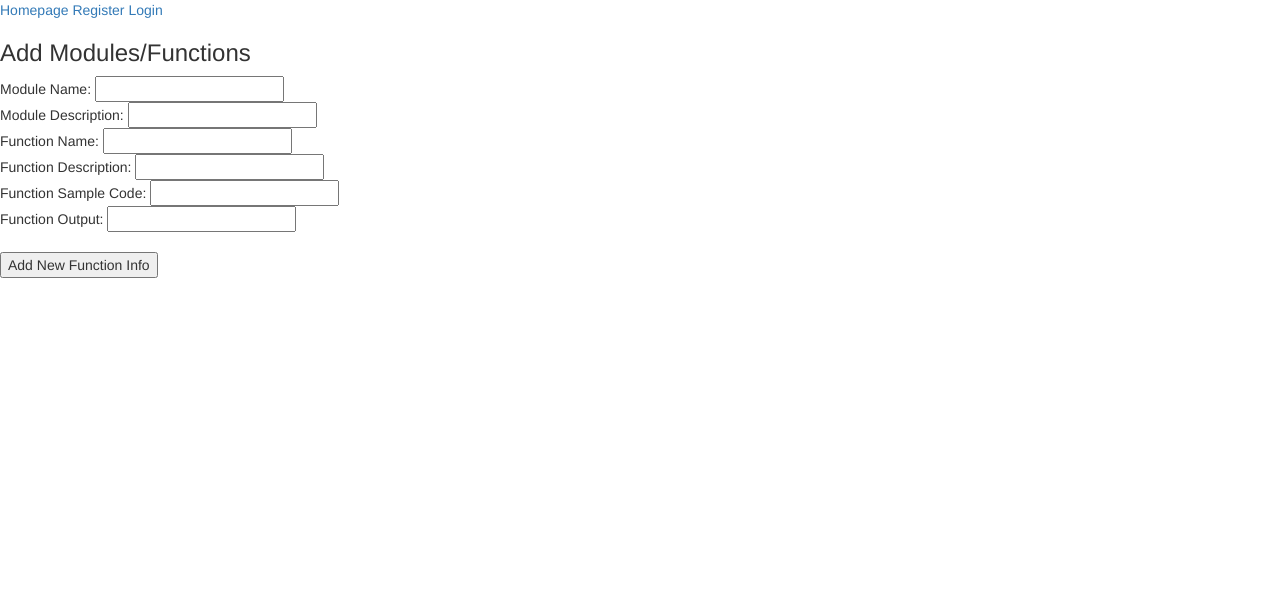
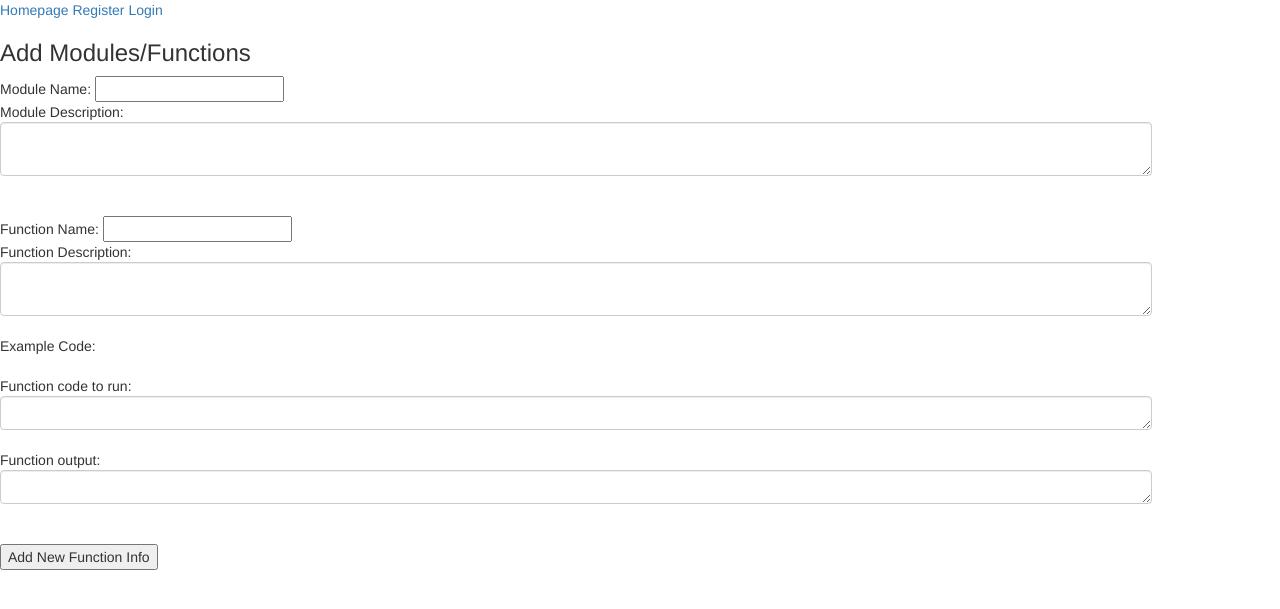
Before and after one commit to gkchan/PyQuizBase, a Flask app: a page that uses templates/add_modules.html in a window 1280 px wide. Shown: the top 609 px of the page. Run offline with Flask 2, Linux system fonts and the light colour scheme; some libraries are stand-ins or nearby versions.

Commit message:
Add textarea to module/function form

```diff
--- a/templates/add_modules.html
+++ b/templates/add_modules.html
@@ -3,14 +3,17 @@
 
   <h3>Add Modules/Functions</h3>
 
-  <form action="/{{ username }}/addmodules", method="POST">
-    Module Name: <input type="text", name="mname"><br>
-    Module Description: <input type="text", name="mdesc"><br>
-    Function Name: <input type="text", name="fname"><br>
-    Function Description: <input type="text", name="fdesc"><br>
-    Function Sample Code: <input type="text", name="samplecode"><br>
-    Function Output: <input type="text", name="output"><br><br>
-    <input type="submit", value="Add New Function Info">
+  <form action="/{{ username }}/addmodules" method="POST">
+    Module Name: <input type="text" name="mname"><br>
+    Module Description: <textarea name="mdesc" class="form-control" rows="2" style="width:90%"></textarea>
+    <br><br>
+    Function Name: <input type="text" name="fname"><br>
+    Function Description: <textarea name="fdesc" class="form-control" rows="2" style="width:90%"></textarea><br>
+    Example Code:<br><br>
+    Function code to run: <textarea name="samplecode" class="form-control" rows="1" style="width:90%"></textarea><br>
+    Function output: <textarea name="output" class="form-control" rows="1" style="width:90%"></textarea><br><br>
+    <input type="submit" value="Add New Function Info">
+
   </form>
 
 {% endblock %}
```
